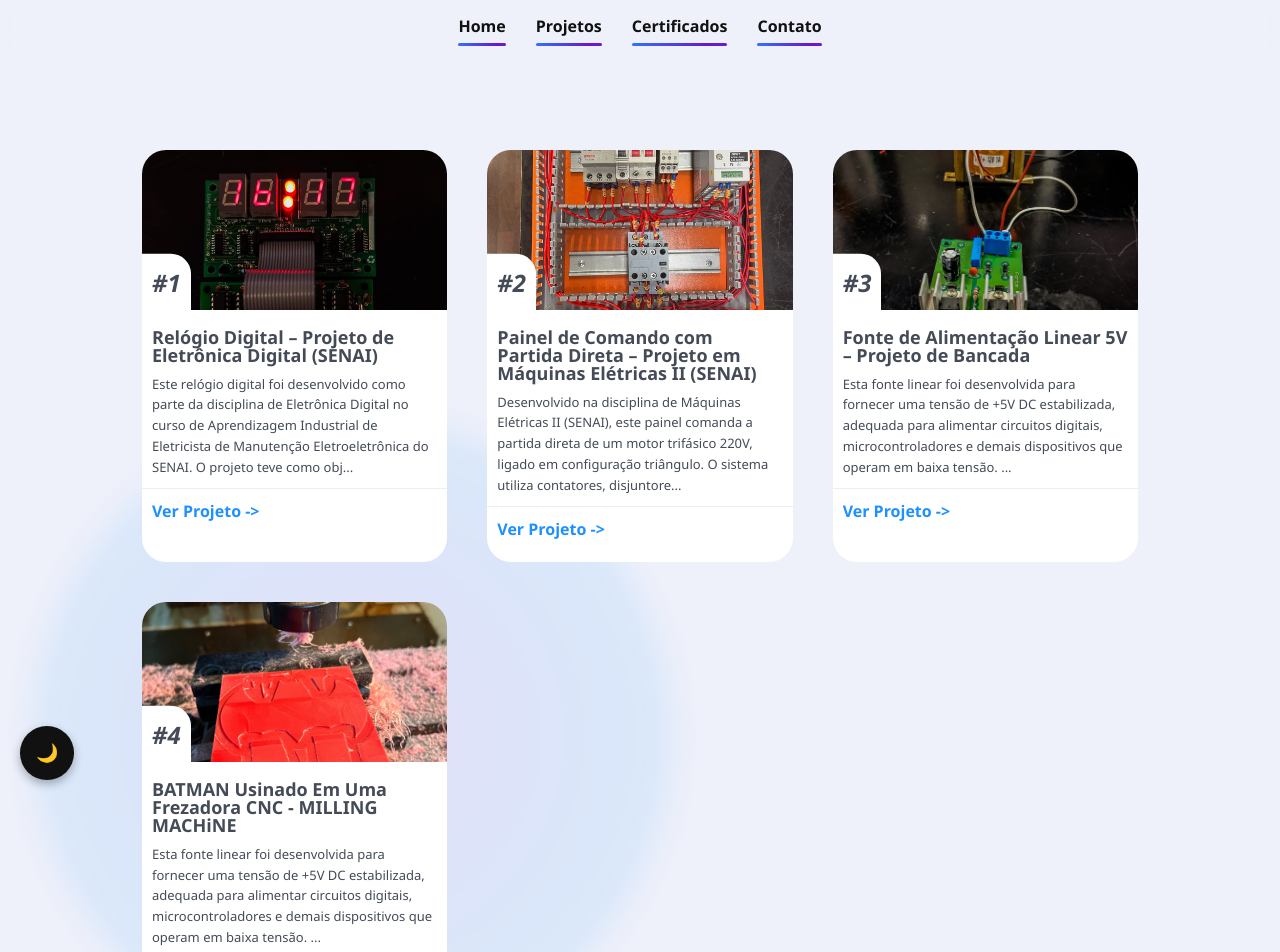
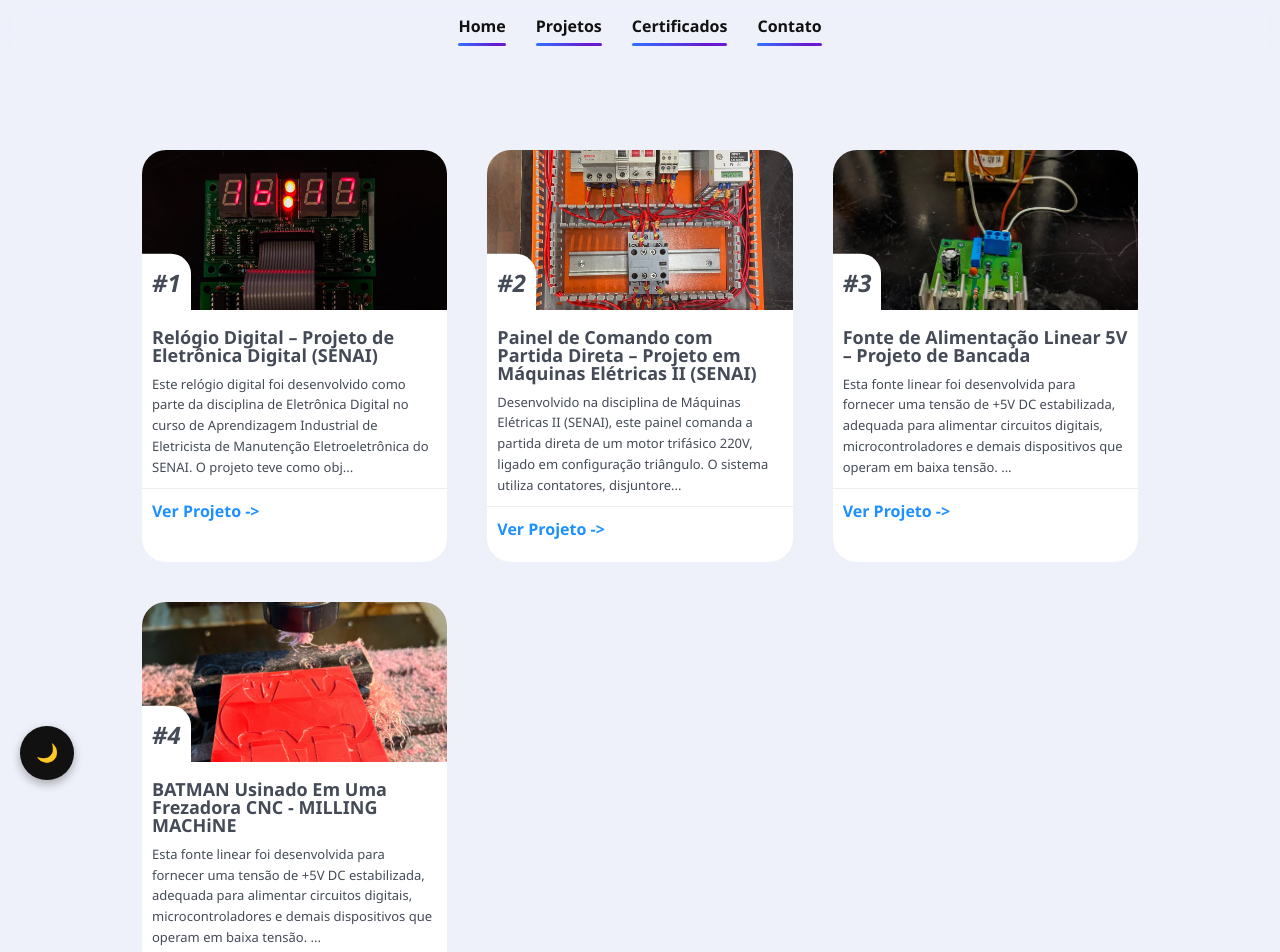
Before and after one commit to nathalyevitoria/Portifolio-Nathalye-Vitoria, a React (Vite) app: page /projects in a window 1280 px wide. Shown: the top 952 px of the page. Built offline with nearby package versions, Linux system fonts and the light colour scheme.

Commit message:
fix: navbar mexendo 2

```diff
--- a/src/pages/Projects.jsx
+++ b/src/pages/Projects.jsx
@@ -5,7 +5,6 @@ import '../styles/projects.css';
 function Projects() {
   return (
     <div id="project">
-      <div class="blur-circle c1"></div>
       <div className="container-project">
         <div className="list">
           {projects.map((project, index) => (
```
